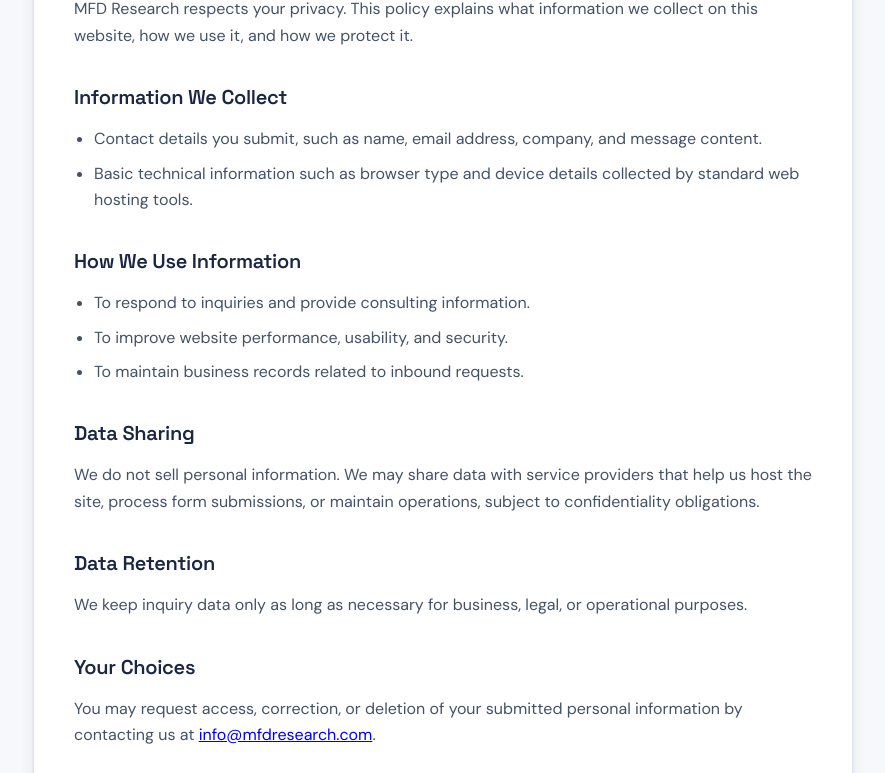
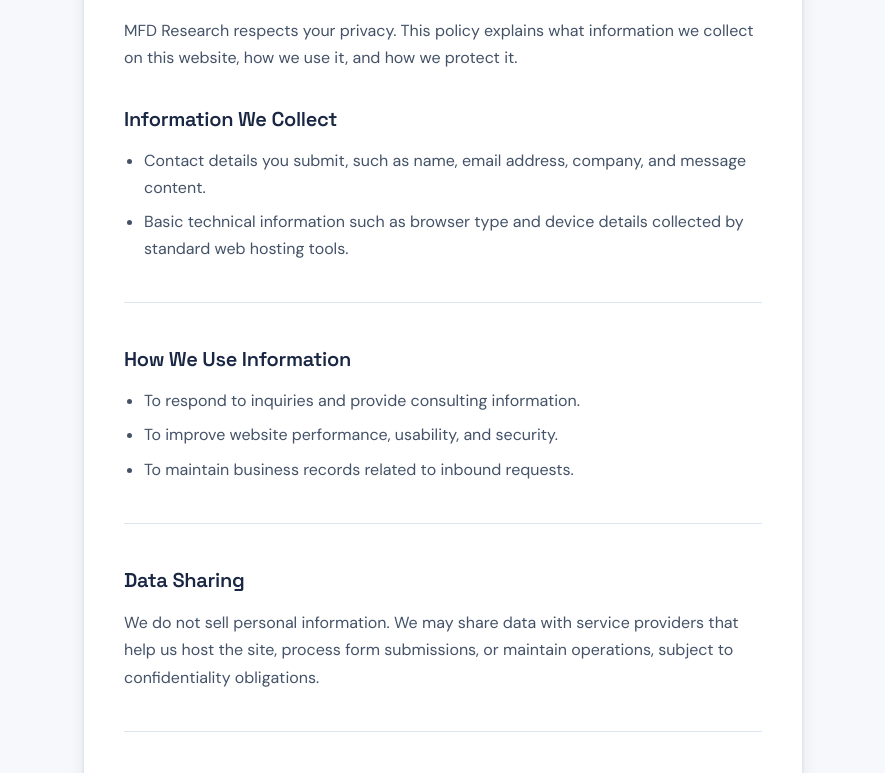
Before and after one commit to williamsffc/mfd-research, an Astro site: page /privacy-policy in a window 1280 px wide. Shown: the part 212-985 px from the top of the page, without its empty margins (197-1082 px from the left). Built offline with nearby package versions, Linux system fonts and the light colour scheme; Astro itself is replaced by a stand-in of ours.

Commit message:
style: polish legal page readability

```diff
--- a/src/pages/privacy-policy/index.astro
+++ b/src/pages/privacy-policy/index.astro
@@ -10,7 +10,7 @@ const canonical = 'https://mfdresearch.com/privacy-policy/';
 <BaseLayout title={title} description={description} canonical={canonical}>
   <main class="legal-page wrap">
     <a class="legal-top" href="/" aria-label="Return to home page">
-      <img src="/assets/mfd-logo.jpg" alt="MFD Research logo" width="46" height="46" />
+      <img src="/assets/favicon.svg" alt="" width="46" height="46" />
       <strong>MFD Research</strong>
     </a>
 
--- a/src/pages/terms-of-service/index.astro
+++ b/src/pages/terms-of-service/index.astro
@@ -10,7 +10,7 @@ const canonical = 'https://mfdresearch.com/terms-of-service/';
 <BaseLayout title={title} description={description} canonical={canonical}>
   <main class="legal-page wrap">
     <a class="legal-top" href="/" aria-label="Return to home page">
-      <img src="/assets/mfd-logo.jpg" alt="MFD Research logo" width="46" height="46" />
+      <img src="/assets/favicon.svg" alt="" width="46" height="46" />
       <strong>MFD Research</strong>
     </a>
 
--- a/src/styles/global.css
+++ b/src/styles/global.css
@@ -3716,7 +3716,7 @@
 }
 
 .legal-page {
-  max-width: 860px;
+  max-width: 760px;
   margin: 0 auto;
   padding: 32px 20px 64px;
 }
@@ -3743,6 +3743,12 @@
   border-radius: var(--radius);
   padding: 40px;
   box-shadow: var(--shadow-md);
+}
+
+@media (max-width: 480px) {
+  .legal-card {
+    padding: 24px;
+  }
 }
 
 .legal-card h1 {
@@ -3756,7 +3762,9 @@
 }
 
 .legal-card h2 {
-  margin: 32px 0 12px;
+  margin: 40px 0 12px;
+  padding-top: 40px;
+  border-top: 1px solid var(--border);
   font-size: 1.25rem;
   font-weight: 600;
   letter-spacing: -0.015em;
@@ -3764,7 +3772,18 @@
   font-family: 'Space Grotesk', sans-serif;
 }
 
-.legal-card p,
+.legal-card h2:first-of-type {
+  margin-top: 32px;
+  padding-top: 0;
+  border-top: none;
+}
+
+.legal-card p {
+  color: var(--text-secondary);
+  line-height: 1.7;
+  margin-bottom: 1.25rem;
+}
+
 .legal-card li {
   color: var(--text-secondary);
 }
```
